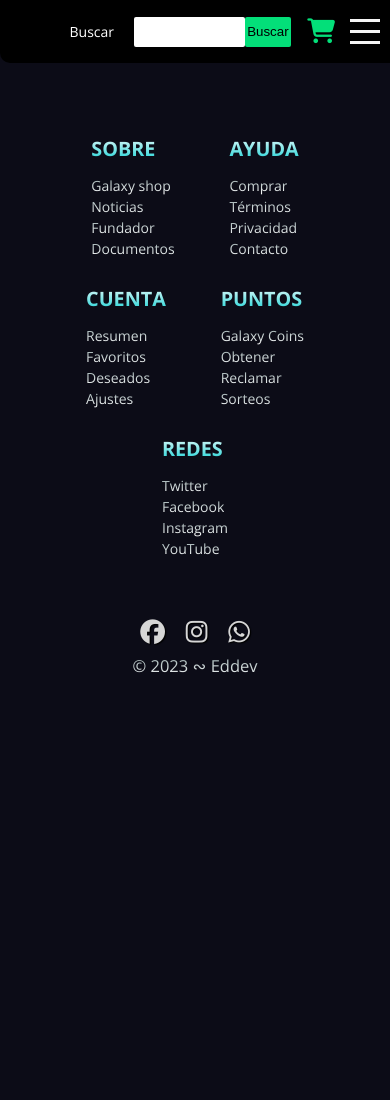
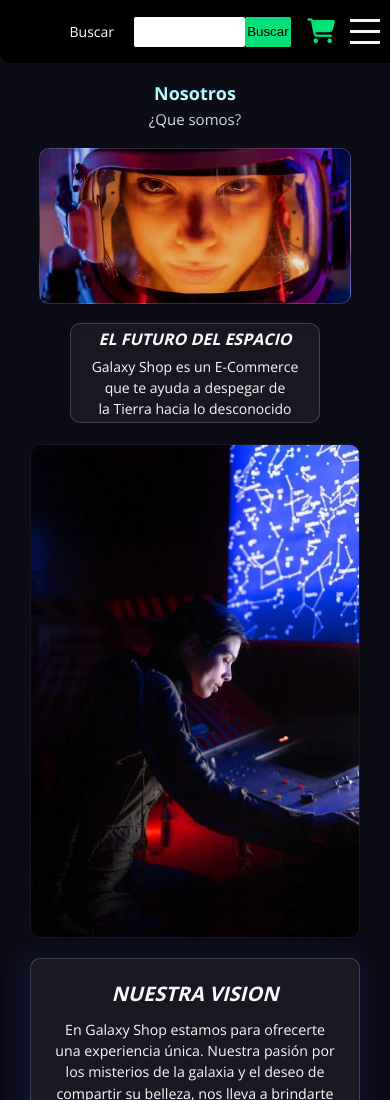
Before and after one commit to ByDiamondGod/Proyecto-Integrador-Etapa-1__Bootcamp-EducacionIT-63704, a website built with Vite: page bc_63704-integrador_etapa1-Eduardo-Danderfer/views/nosotros.html in a window 390 px wide. Shown: the top 1100 px of the page. Before the commit the page ends 844 px from the top, so only its background shows below. Built offline with nearby package versions, Linux system fonts and the light colour scheme.

Commit message:
feat(nosotros html scss) Finish

```diff
--- a/bc_63704-integrador_etapa1-Eduardo-Danderfer/sass/pages/_nosotros.scss
+++ b/bc_63704-integrador_etapa1-Eduardo-Danderfer/sass/pages/_nosotros.scss
@@ -0,0 +1,174 @@
+@use "../abstracts/mixins" as mixins;
+@use "../abstracts/variables" as var;
+
+@include mixins.headings;
+
+.main-nosotros {
+  &__about {
+    width: clamp(100px, 80vw, 800px);
+    height: clamp(100px, 40vw, 300px);
+    padding: 30px;
+    margin: 0 auto;
+    display: flex;
+    justify-content: center;
+    align-items: center;
+    flex-direction: column;
+    border-radius: 15px;
+    background-image: url("/img/girl-spaceX.webp");
+    background-size: cover;
+    background-position: center;
+    border-radius: 10px;
+    border: 1px solid rgba(255, 255, 255, 0.18);
+  }
+
+  &__about-top {
+    display: flex;
+    justify-content: center;
+    align-items: center;
+    flex-direction: column;
+    text-align: center;
+    width: clamp(250px, 40vw, 400px);
+    height: 130px;
+    background: rgba(255, 255, 255, 0.25);
+    box-shadow: 0 8px 32px 0 rgba(135, 67, 31, 0.37);
+    backdrop-filter: blur(4px);
+    -webkit-backdrop-filter: blur(4px);
+    border-radius: 10px;
+    border: 1px solid rgba(255, 255, 255, 0.18);
+
+    h2 {
+      font-size: clamp(16px, 2.2vw, 20px);
+      color: rgb(0, 0, 0);
+      margin-bottom: 5px;
+      font-style: oblique;
+      text-transform: uppercase;
+    }
+
+    p {
+      color: rgb(0, 0, 0);
+      font-size: clamp(14px, 2vw, 19px);
+      max-inline-size: 50ch;
+      text-wrap: balance;
+    }
+  }
+
+  &__about-us {
+    margin: 20px 40px 0px;
+    display: grid;
+    gap: 20px;
+    grid-template-areas:
+      "img-1 text-1"
+      "text-2 img-2";
+    justify-content: center;
+    align-content: center;
+    justify-items: center;
+    align-items: center;
+
+    .img-1,
+    .img-2 {
+      border-radius: 10px;
+
+      img {
+        border-radius: 10px;
+        border: 0.2px solid rgba(255, 255, 255, 0.046);
+        width: 100%;
+        height: 100%;
+        object-fit: cover;
+      }
+    }
+
+    .text-1,
+    .text-2 {
+      font-size: 14.2px;
+      color: #fafafa;
+      height: auto;
+      text-align: center;
+      background: rgba(255, 255, 255, 0.05);
+      border-radius: 10px;
+      border: 1px solid rgba(255, 255, 255, 0.18);
+      padding: 20px;
+      box-shadow: -5px 3px 20px 12px rgba(77, 77, 237, 0.08);
+
+      h2 {
+        font-size: 20px;
+        margin-bottom: 10px;
+        font-style: oblique;
+        text-transform: uppercase;
+      }
+    }
+
+    .img-1 {
+      grid-area: img-1;
+      max-width: 400px;
+    }
+
+    .text-1 {
+      grid-area: text-1;
+      max-width: 400px;
+    }
+
+    .img-2 {
+      grid-area: img-2;
+      max-width: 470px;
+    }
+
+    .text-2 {
+      max-width: 400px;
+      grid-area: text-2;
+    }
+  }
+
+  /*  &__map {
+    padding: 30px;
+    width: 100%;
+    height: 400px;
+    display: flex;
+    justify-content: center;
+    align-items: center;
+
+    iframe {
+      border-radius: 30px;
+      margin: 0 auto;
+    }
+  } */
+}
+
+@media (max-width: 820px) {
+  .main-nosotros {
+    &__about {
+      position: relative;
+      margin-bottom: 140px;
+    }
+
+    &__about-top {
+      position: absolute;
+      bottom: -120px;
+      height: 100px;
+      background: rgba(255, 255, 255, 0.05);
+      box-shadow: none;
+      border-radius: 10px;
+      border: 1px solid rgba(255, 255, 255, 0.18);
+
+      h2 {
+        color: #fafafa;
+      }
+
+      p {
+        color: #fafafa;
+      }
+    }
+  }
+}
+
+@media (max-width: 630px) {
+  .main-nosotros {
+    &__about-us {
+      margin: 10px 30px;
+      grid-template-areas:
+        "img-1"
+        "text-1"
+        "img-2"
+        "text-2";
+    }
+  }
+}
--- a/bc_63704-integrador_etapa1-Eduardo-Danderfer/views/nosotros.html
+++ b/bc_63704-integrador_etapa1-Eduardo-Danderfer/views/nosotros.html
@@ -2,9 +2,17 @@
 <html lang="es">
 
 <head>
-    <meta charset="UTF-8" />
-    <meta name="viewport" content="width=device-width, initial-scale=1.0" />
-    <title>Proyecto integrador - NOSOTROS</title>
+    <meta charset="UTF-8">
+    <meta name="viewport" content="width=device-width, initial-scale=1.0">
+    <meta name="description"
+        content="Ecommerce de Eduardo Danderfer, aplicando UX/UI, Responsive Desing, Desarrollo Moderno, Technical Writing, SEO, SASS y Vite">
+    <meta name="keywords"
+        content="Galaxy Shop, Venta de terrenos espaciales, Comprar pasaporte extraterrestre, Eduardo Danderfer, Eddev Full-Stack Engineer">
+    <meta name="robots" content="index, follow">
+    <meta name="author" content="Eduardo Danderfer | Eddev">
+    <meta name="copyright" content="Eddev Corp.">
+    <link rel="icon" href="/img/icon.webp">
+    <title>Nosotros | Galaxy Shop</title>
 </head>
 
 <body>
@@ -53,7 +61,56 @@
     </header>
 
     <main>
+        <section class="headings">
 
+            <header class="headings__header">
+                <h1>Nosotros</h1>
+                <span>¿Que somos?</span>
+            </header>
+
+        </section>
+        <div class="main-nosotros">
+
+            <section class="main-nosotros__about">
+
+                <div class="main-nosotros__about-top">
+                    <h2> El futuro del espacio </h2>
+                    <p> Galaxy Shop es un E-Commerce que te ayuda a despegar de la Tierra hacia lo desconocido</p>
+                </div>
+
+            </section>
+
+            <div class="main-nosotros__about-us">
+                <div class="img-1"><img src="../public/img/girl-grid-1.webp" alt="girl-space"></div>
+                <div class="text-1">
+                    <h2>
+                        Nuestra vision
+                    </h2>
+                    <p>En Galaxy Shop estamos para ofrecerte una experiencia única. Nuestra pasión por los misterios de
+                        la galaxia y el deseo de compartir su belleza, nos lleva a brindarte la oportunidad de poseer un
+                        pedacito del universo. Únete a nosotros en este viaje estelar y descubre un nuevo nivel de
+                        conexión con el espacio
+                    </p>
+                </div>
+                <div class="img-2"><img src="../public/img/girl-grid-2.webp" alt="girl-space-2"></div>
+                <div class="text-2">
+                    <h2>
+                        ¿Quienes somos?
+                    </h2>
+                    <p>Somos viajeros del espacio, con el objetivo de brindarte la oportunidad de experimentar la
+                        grandeza del universo de una manera completamente nueva. Con un equipo profesional de
+                        astrónomos, científicos, programadores y ingenieros. Estamos comprometidos a hacer que la
+                        maravilla del sistema solar, esté al alcance de todos.
+                    </p>
+                </div>
+            </div>
+            <!-- <section class="main-nosotros__map">
+                <iframe
+                    src="https://www.google.com/maps/embed?pb=!1m18!1m12!1m3!1d111011.63847003289!2d-95.1309821282179!3d29.600380770116676!2m3!1f0!2f0!3f0!3m2!1i1024!2i768!4f13.1!3m3!1m2!1s0x86409db01c646f73%3A0x212847ff510dada4!2sNASA!5e0!3m2!1ses-419!2sar!4v1692049816169!5m2!1ses-419!2sar"
+                    width="500" height="400" style="border:0;" allowfullscreen="" loading="lazy"
+                    referrerpolicy="no-referrer-when-downgrade"></iframe>
+            </section> -->
+        </div>
     </main>
 
     <footer class="main-footer">
```
